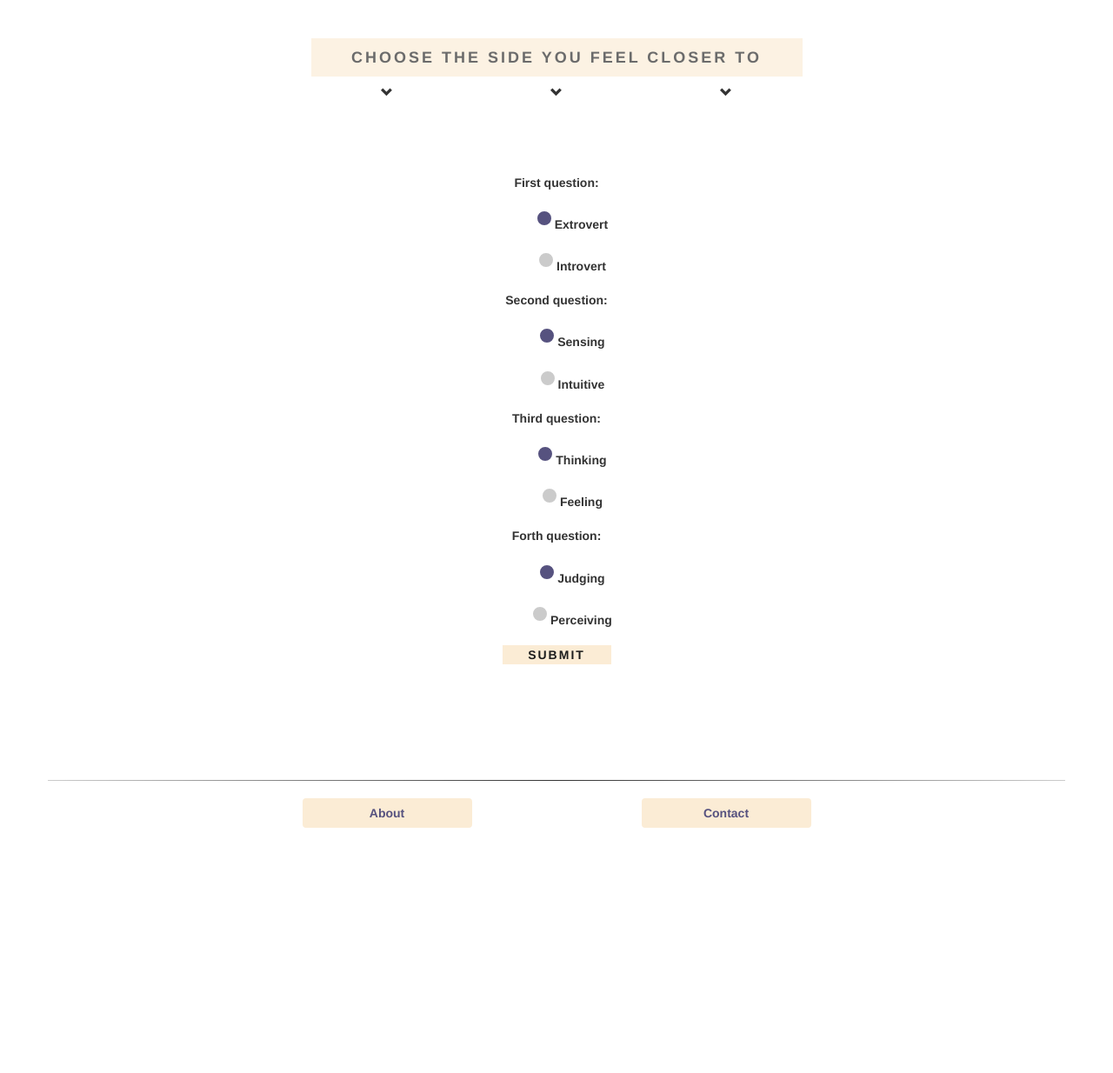
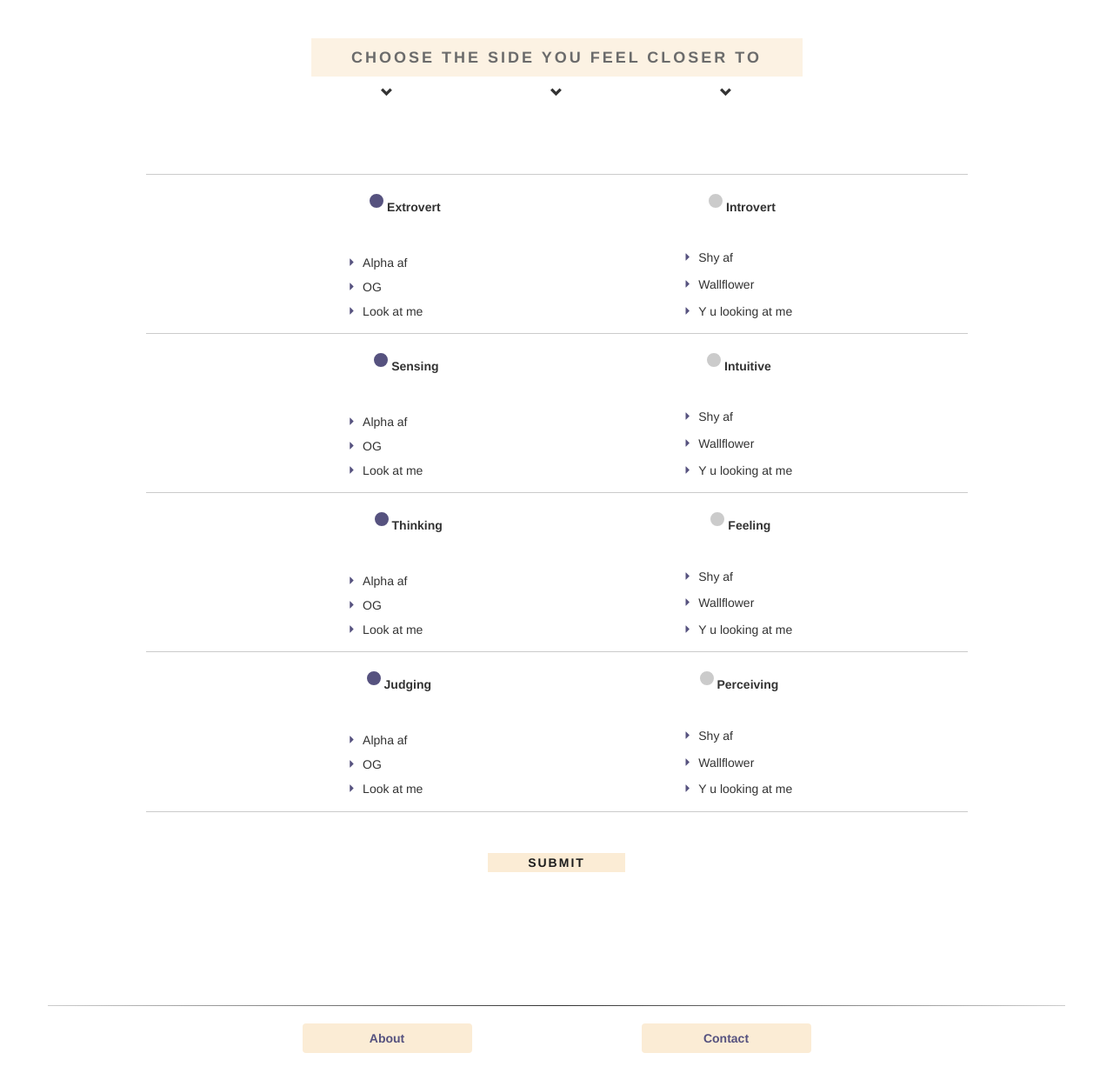
Before and after one commit to JurajMarkesic2/ReccSite, a Django app: page / in a window 1280 px wide, after a click on "TAKE THE TEST". Shown: the part 254-1488 px from the top of the page at 87% size. Before the commit the page ends 1206 px from the top, so only its background shows below. Run offline with Django 3.2, Linux system fonts and the light colour scheme; some libraries are stand-ins or nearby versions.

Commit message:
Test Layout

```diff
--- a/mysite/general/static/general/css/custom.css
+++ b/mysite/general/static/general/css/custom.css
@@ -33,16 +33,11 @@
 	letter-spacing: 2px;
 	text-align: center;
 	margin-bottom: 10%;
+	margin-top: 5%;
 }
 
 #submit:hover {
 	color: #56527f;
-}
-
-@media (max-width: 767px) {
-	#submit {
-		font-size: 3.5vw;
-	}
 }
 
 #arrows {
@@ -67,12 +62,15 @@ form {
 
 
 form ul {
-	list-style-type: none;
+
 }
 
 form li {
 	margin-top: 2%;
 	margin-bottom: 2%;
+	margin-left: 17%;
+	margin-right: 17%;
+	display: inline-block;
 }
 
 input[type='radio']:after {
@@ -103,7 +101,79 @@ input[type='radio']:checked:after {
     border: 2px solid white;
 }
 
+.Option {
+	border-top: 1px solid #cbcbcb;
+	border-bottom: 1px solid #cbcbcb;
+}
 
+.Option2 {
+	border-bottom: 1px solid #cbcbcb;
+}
+
+.traitDesc {
+	display: inline-block;
+	text-align: left;
+}
+
+.traitDesc li {
+	padding-left: 16px;
+}
+
+.traitDesc li:before {
+	content: "\e250";
+	font-family: 'Glyphicons Halflings';
+    font-size: 9px;
+    float: left;
+    margin-top: 4px;
+    margin-left: -17px;
+    color: #56527f;
+}
+
+.leftDesc {
+	position: relative;
+	left: -4%;
+}
+
+.rightDesc {
+	position: relative;
+	left: 10%;
+}
+
+@media (min-width: 768px) and (max-width: 991px) {
+	.leftDesc {
+		position: relative;
+		left: 5%;
+	}
+
+	.rightDesc {
+		position: relative;
+		left: 7.5%;
+	}
+}
+
+@media (max-width: 767px) {
+	#submit {
+		font-size: 3.5vw;
+	}
+
+	form li {
+	margin-top: 2%;
+	margin-bottom: 2%;
+	margin-left: 11%;
+	margin-right: 11%;
+	display: inline-block;
+	}
+
+	.leftDesc {
+		position: relative;
+		left: -25%;
+	}
+
+	.rightDesc {
+		position: relative;
+		left: 25%;
+	}
+}
 
 /***********************
   Logo
--- a/mysite/general/templates/general/home.html
+++ b/mysite/general/templates/general/home.html
@@ -44,11 +44,89 @@
 		</div>
 	</div>
 	<div class="row">
-		<div id="test" style="display:none;" class="col-xs-10 col-xs-offset-1 col-sm-8 col-sm-offset-2 col-md-8 col-md-offset-2">
+		<div id="test" style="display:none;" class="col-xs-12 col-xs-offset-0 col-sm-10 col-sm-offset-1 col-md-10 col-md-offset-1">
 			<form name="form" action="" method="POST">
 				{% csrf_token %}
 
-				{{ form.as_p }}
+			   <div class="Option">
+
+					{{ form.firstQ }}
+
+					<div class="descs">
+						<ul class="traitDesc leftDesc">
+							<li>Alpha af</li>
+							<li>OG</li>
+							<li>Look at me</li>
+						</ul>
+
+						<ul class="traitDesc rightDesc">
+							<li>Shy af</li>
+							<li>Wallflower</li>
+							<li>Y u looking at me</li>
+						</ul>
+					</div>
+
+				</div>
+
+				<div class="Option2">
+
+					{{ form.secondQ }}
+
+					<div class="descs">
+						<ul class="traitDesc leftDesc">
+							<li>Alpha af</li>
+							<li>OG</li>
+							<li>Look at me</li>
+						</ul>
+
+						<ul class="traitDesc rightDesc">
+							<li>Shy af</li>
+							<li>Wallflower</li>
+							<li>Y u looking at me</li>
+						</ul>
+					</div>
+
+				</div>
+
+				<div class="Option2">
+
+					{{ form.thirdQ }}
+
+					<div class="descs">
+						<ul class="traitDesc leftDesc">
+							<li>Alpha af</li>
+							<li>OG</li>
+							<li>Look at me</li>
+						</ul>
+
+						<ul class="traitDesc rightDesc">
+							<li>Shy af</li>
+							<li>Wallflower</li>
+							<li>Y u looking at me</li>
+						</ul>
+					</div>
+
+				</div>
+
+				<div class="Option2">
+
+					{{ form.fourthQ }}
+
+					<div class="descs">
+						<ul class="traitDesc leftDesc">
+							<li>Alpha af</li>
+							<li>OG</li>
+							<li>Look at me</li>
+						</ul>
+
+						<ul class="traitDesc rightDesc">
+							<li>Shy af</li>
+							<li>Wallflower</li>
+							<li>Y u looking at me</li>
+						</ul>
+					</div>
+
+				</div>
 
 				<input id="submit" class="col-xs-6 col-xs-offset-3 col-sm-4 col-sm-offset-4 col-md-2 col-md-offset-5" type="submit" value="SUBMIT">
 			</form>
```
Also changed, not shown: mysite/general/forms.py (line endings or trailing spaces).
